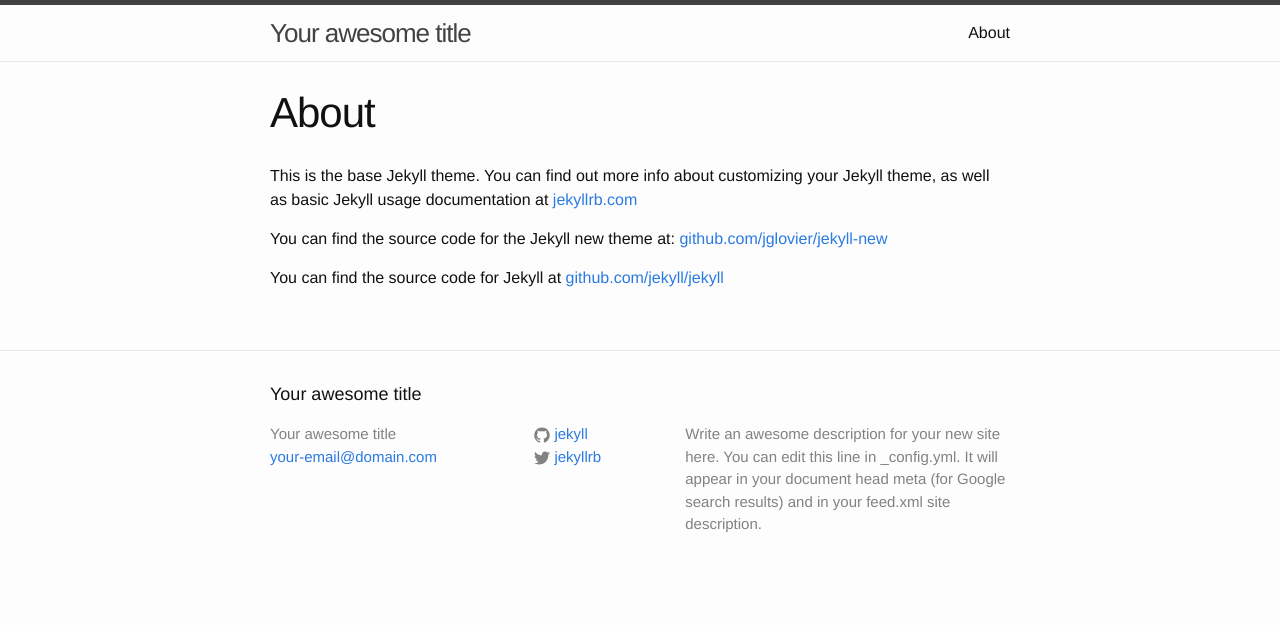
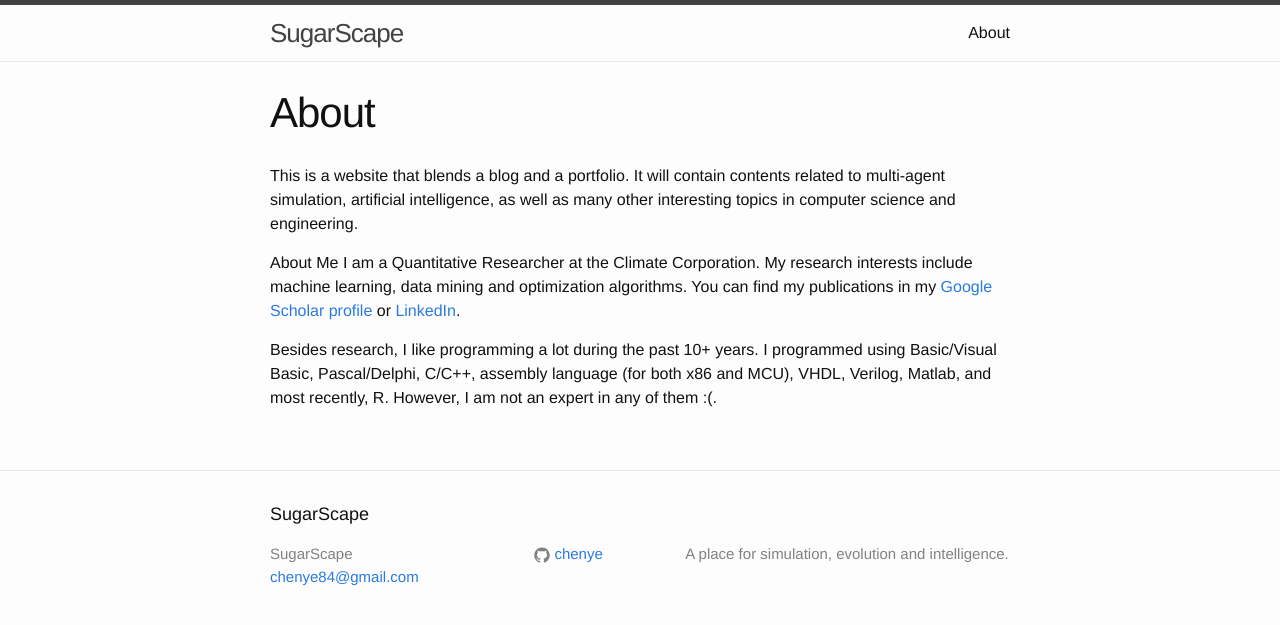
Before and after one commit to chenye/chenye.github.io, a Jekyll site: the page built from about.md, in a window 1280 px wide. Shown: the top 625 px of the page. Built offline with Jekyll 4.4.1, drawn with Linux system fonts in a browser that asks for light colours.

Commit message:
Update page titles and personal descriptions

```diff
--- a/_config.yml
+++ b/_config.yml
@@ -1,14 +1,11 @@
 # Site settings
-title: Your awesome title
-email: your-email@domain.com
+title: SugarScape
+email: chenye84@gmail.com
 description: > # this means to ignore newlines until "baseurl:"
-  Write an awesome description for your new site here. You can edit this
-  line in _config.yml. It will appear in your document head meta (for
-  Google search results) and in your feed.xml site description.
+  A place for simulation, evolution and intelligence.
 baseurl: "" # the subpath of your site, e.g. /blog/
-url: "http://yourdomain.com" # the base hostname & protocol for your site
-twitter_username: jekyllrb
-github_username:  jekyll
+url: "http://www.sugarscape.net" # the base hostname & protocol for your site
+github_username:  chenye
 
 # Build settings
 markdown: kramdown
--- a/about.md
+++ b/about.md
@@ -4,8 +4,9 @@ title: About
 permalink: /about/
 ---
 
-This is the base Jekyll theme. You can find out more info about customizing your Jekyll theme, as well as basic Jekyll usage documentation at [jekyllrb.com](http://jekyllrb.com/)
+This is a website that blends a blog and a portfolio. It will contain contents related to multi-agent simulation, artificial intelligence, as well as many other interesting topics in computer science and engineering.
 
-You can find the source code for the Jekyll new theme at: [github.com/jglovier/jekyll-new](https://github.com/jglovier/jekyll-new)
+About Me
+I am a Quantitative Researcher at the Climate Corporation. My research interests include machine learning, data mining and optimization algorithms. You can find my publications in my [Google Scholar profile](https://scholar.google.com/citations?user=kHeI720AAAAJ&hl=en) or [LinkedIn](https://www.linkedin.com/pub/ye-chen/56/9b8/606).
 
-You can find the source code for Jekyll at [github.com/jekyll/jekyll](https://github.com/jekyll/jekyll)
+Besides research, I like programming a lot during the past 10+ years. I programmed using Basic/Visual Basic, Pascal/Delphi, C/C++, assembly language (for both x86 and MCU), VHDL, Verilog, Matlab, and most recently, R. However, I am not an expert in any of them :(.
```
